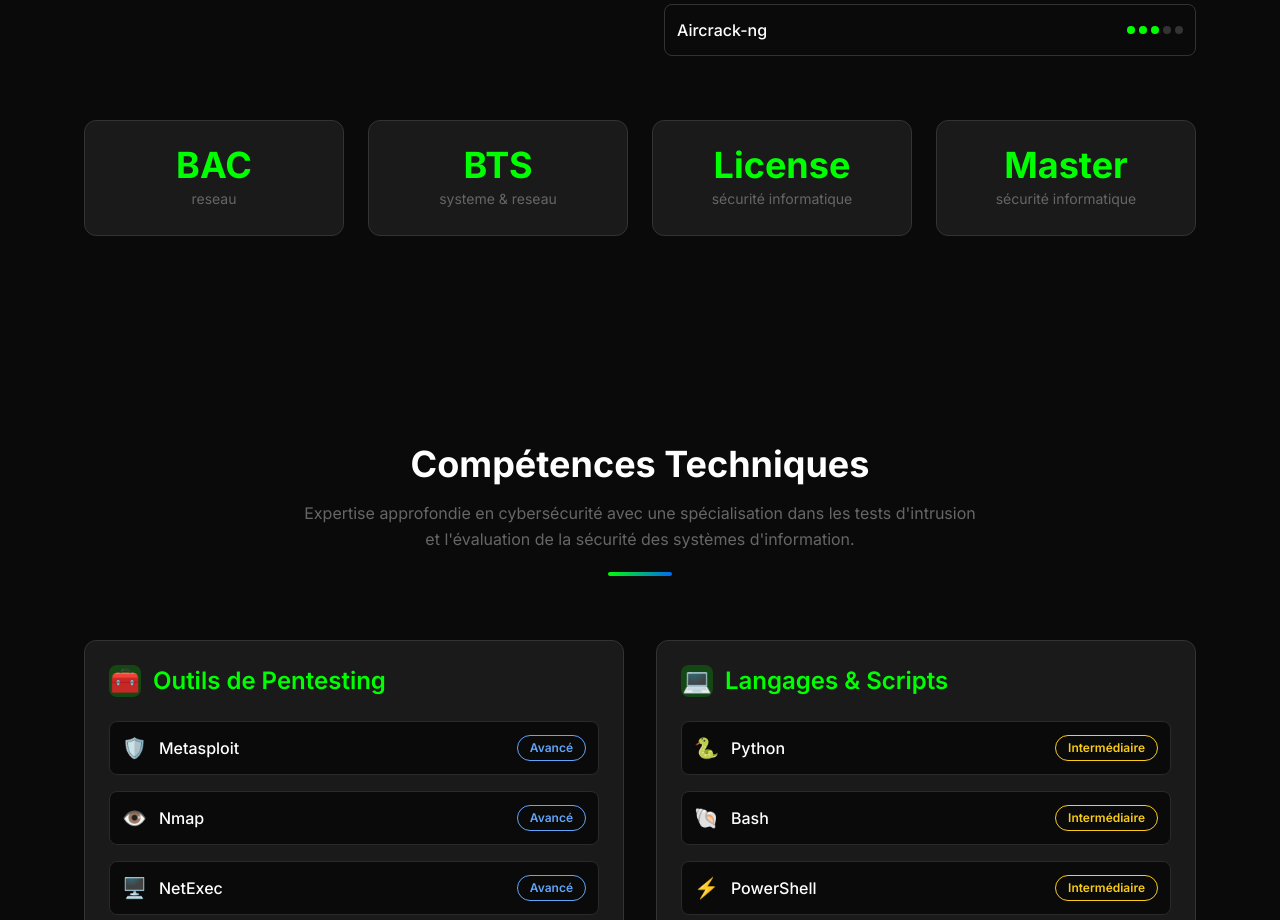
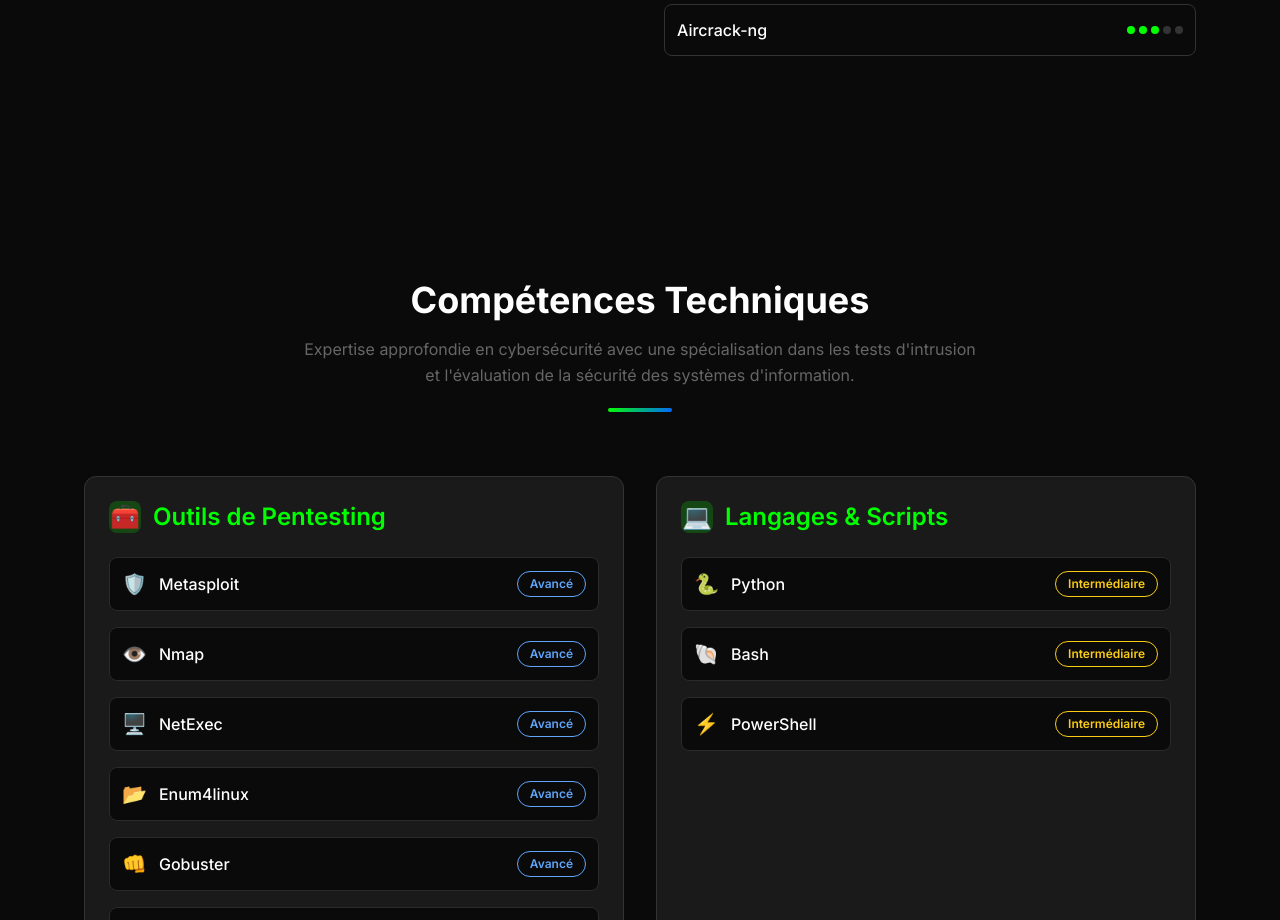
Before and after one commit to M0rPH3U53/M0rPH3U53.github.io, a React (Vite) app: page / in a window 1280 px wide. Shown: the part 1500-2420 px from the top of the page. Built offline with nearby package versions, Linux system fonts and the light colour scheme.

Commit message:
Update About.tsx

```diff
--- a/src/components/About.tsx
+++ b/src/components/About.tsx
@@ -64,29 +64,11 @@ const About: React.FC = () => {
               ))}
             </div>
           </div>
-          </div>
-
-        <div className="stats-grid">
-          <div className="stat-item">
-            <span className="stat-number">BAC</span>
-            <span className="stat-label">reseau</span>
-          </div>
-          <div className="stat-item">
-            <span className="stat-number">BTS</span>
-            <span className="stat-label">systeme & reseau</span>
-          </div>
-          <div className="stat-item">
-            <span className="stat-number">License</span>
-            <span className="stat-label">sécurité informatique</span>
-          </div>
-          <div className="stat-item">
-            <span className="stat-number">Master</span>
-            <span className="stat-label">sécurité informatique</span>
-          </div>
         </div>
       </div>
     </section>
   );
 };
 
+
 export default About;
```
